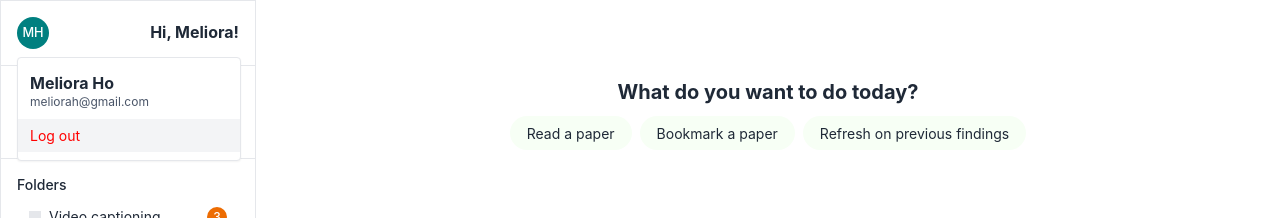
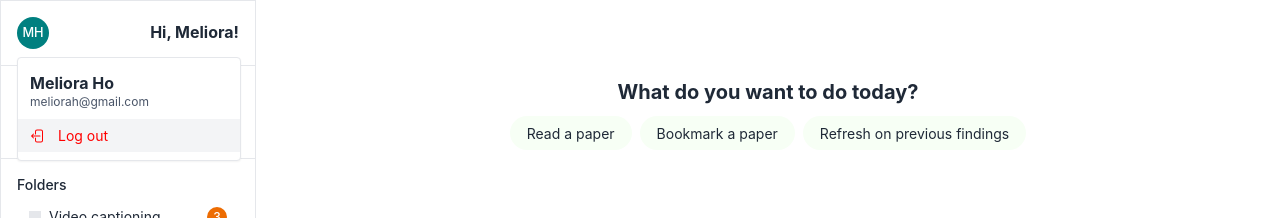
Before and after one commit to mellieho9/Galiscope, a Next.js app: page /dashboard in a window 1280 px wide. Both pictures are taken after a click on the button "Options". Shown: the top 218 px of the page. Built offline with nearby package versions, Linux system fonts and the light colour scheme.

Commit message:
Added an icon

```diff
--- a/components/dashboard/Sidebar/UserProfile/AvatarAction.tsx
+++ b/components/dashboard/Sidebar/UserProfile/AvatarAction.tsx
@@ -7,6 +7,7 @@ import {
     Heading,
     Text,
   } from "@chakra-ui/react";
+import { ArrowLeftEndOnRectangleIcon, ArrowLeftStartOnRectangleIcon } from "@heroicons/react/24/solid";
 
   export function AvatarAction({ ...props }) {
     return (
@@ -35,6 +36,7 @@ import {
               fontSize="sm"
               fontWeight="normal"
               color="red"
+              icon={<ArrowLeftStartOnRectangleIcon className="h-4 w-4 text-red" />}
             >
               Log out
             </MenuItem>
```
